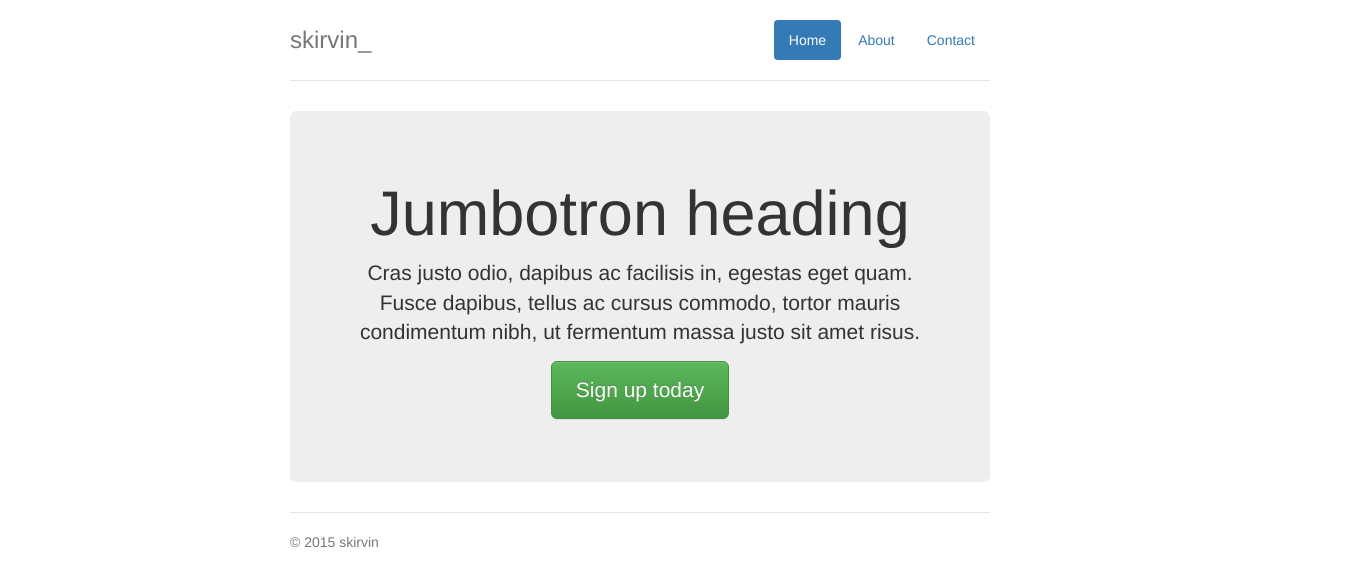
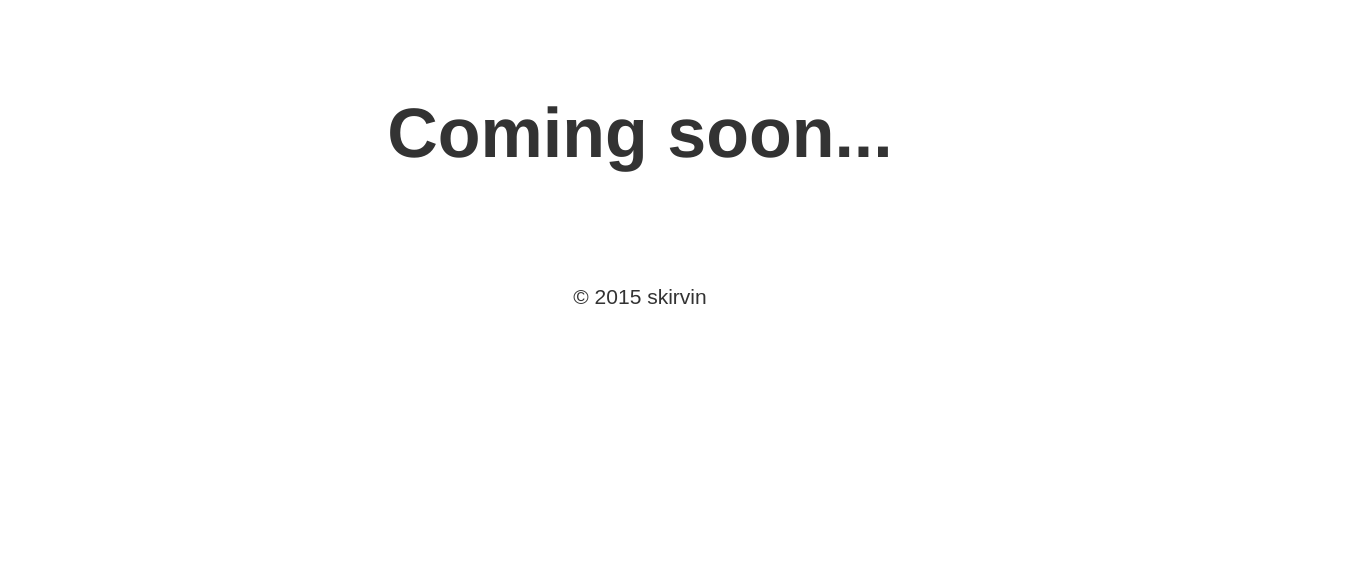
Before and after one commit to skirvin/skirvin.co.uk, a plain HTML site: page index.html in a window 1280 px wide. Shown: the whole page, 1350 px wide, since content can reach past the window. Drawn offline with nearby package versions, Linux system fonts and the light colour scheme.

Commit message:
Coming soon.

```diff
--- a/index.html
+++ b/index.html
@@ -9,94 +9,69 @@
     <meta name="author" content="">
 
     <title>skirvin.co.uk</title>
-<!-- Latest compiled and minified CSS -->
-<link rel="stylesheet" href="https://maxcdn.bootstrapcdn.com/bootstrap/3.3.6/css/bootstrap.min.css" integrity="sha384-1q8mTJOASx8j1Au+a5WDVnPi2lkFfwwEAa8hDDdjZlpLegxhjVME1fgjWPGmkzs7" crossorigin="anonymous">
+    <link rel="stylesheet" href="https://maxcdn.bootstrapcdn.com/bootstrap/3.3.6/css/bootstrap.min.css" integrity="sha384-1q8mTJOASx8j1Au+a5WDVnPi2lkFfwwEAa8hDDdjZlpLegxhjVME1fgjWPGmkzs7" crossorigin="anonymous">
+    <script src="https://maxcdn.bootstrapcdn.com/bootstrap/3.3.6/js/bootstrap.min.js" integrity="sha384-0mSbJDEHialfmuBBQP6A4Qrprq5OVfW37PRR3j5ELqxss1yVqOtnepnHVP9aJ7xS" crossorigin="anonymous"></script>
+    <style>
+      @import "compass/css3";
 
-<!-- Optional theme -->
-<link rel="stylesheet" href="https://maxcdn.bootstrapcdn.com/bootstrap/3.3.6/css/bootstrap-theme.min.css" integrity="sha384-fLW2N01lMqjakBkx3l/M9EahuwpSfeNvV63J5ezn3uZzapT0u7EYsXMjQV+0En5r" crossorigin="anonymous">
+      @import url(http://fonts.googleapis.com/css?family=Open+Sans:700);
+      @import "compass/css3/images";
 
-<!-- Latest compiled and minified JavaScript -->
-<script src="https://maxcdn.bootstrapcdn.com/bootstrap/3.3.6/js/bootstrap.min.js" integrity="sha384-0mSbJDEHialfmuBBQP6A4Qrprq5OVfW37PRR3j5ELqxss1yVqOtnepnHVP9aJ7xS" crossorigin="anonymous"></script>
-    <!-- Custom styles for this template -->
-    <style>
-      /* Space out content a bit */
+      /* CHANGE ME TO ANY COLOR TO EXPERIMENT */
+      $change-me: grey;
+
+      $brand-font: 'Open Sans', sans-serif;
+
       body {
-        padding-top: 20px;
-        padding-bottom: 20px;
+        background: lighten($change-me, 40%);
+        margin: 0;
       }
 
-      /* Everything but the jumbotron gets side spacing for mobile first views */
-      .header,
-      .marketing,
-      .footer {
-        padding-right: 15px;
-        padding-left: 15px;
+      .content {
+        padding: 75px 0;
       }
 
-      /* Custom page header */
-      .header {
-        padding-bottom: 20px;
-        border-bottom: 1px solid #e5e5e5;
-      }
-      /* Make the masthead heading the same height as the navigation */
-      .header h3 {
-        margin-top: 0;
-        margin-bottom: 0;
-        line-height: 40px;
+      .stripes-overlay {
+        position: absolute;
+        width: 100%;
+        height: 100%;
+        @include background(
+          linear-gradient(45deg,
+            rgba(255, 255, 255, .15) 25%,
+            transparent 50%,
+            transparent)
+        );
+        @include background-size(4px 4px);
+        z-index: -1;
       }
 
-      /* Custom page footer */
-      .footer {
-        padding-top: 19px;
-        color: #777;
-        border-top: 1px solid #e5e5e5;
+      h1 {
+        font-size: 5em;
+        text-align: center;
+        margin-bottom: .5em;
+      }
+      p {
+        font-size: 1.5em;
+        font-family: sans-serif;
+        font-weight: 100;
+        text-align: center;
+        color: darken(rgba($change-me, .75), 35%);
       }
 
-      /* Customize container */
-      @media (min-width: 768px) {
-        .container {
-          max-width: 730px;
-        }
-      }
-      .container-narrow > hr {
-        margin: 30px 0;
+      .brand {
+        font-family: $brand-font;
+        font-weight: 700;
+        color: rgba($change-me, .75);
       }
 
-      /* Main marketing message and sign up button */
-      .jumbotron {
-        text-align: center;
-        border-bottom: 1px solid #e5e5e5;
-      }
-      .jumbotron .btn {
-        padding: 14px 24px;
-        font-size: 21px;
-      }
+      /* the magic */
 
-      /* Supporting marketing content */
-      .marketing {
-        margin: 40px 0;
-      }
-      .marketing p + h4 {
-        margin-top: 28px;
-      }
-
-      /* Responsive: Portrait tablets and up */
-      @media screen and (min-width: 768px) {
-        /* Remove the padding we set earlier */
-        .header,
-        .marketing,
-        .footer {
-          padding-right: 0;
-          padding-left: 0;
-        }
-        /* Space out the masthead */
-        .header {
-          margin-bottom: 30px;
-        }
-        /* Remove the bottom border on the jumbotron for visual effect */
-        .jumbotron {
-          border-bottom: 0;
-        }
+      .inner-shadow {
+        @include text-shadow(
+          1px 2px 4px lighten($change-me, 45%),
+          0px 0px 0px darken($change-me, 100%),
+          0px 0px 2px lighten($change-me, 80%)
+         );
       }
     </style>
 
@@ -110,24 +85,10 @@
   <body>
 
     <div class="container">
-      <div class="header clearfix">
-        <nav>
-          <ul class="nav nav-pills pull-right">
-            <li role="presentation" class="active"><a href="#">Home</a></li>
-            <li role="presentation"><a href="#">About</a></li>
-            <li role="presentation"><a href="#">Contact</a></li>
-          </ul>
-        </nav>
-        <h3 class="text-muted">skirvin_</h3>
+      <div class="stripes-overlay"></div>
+      <div class="content">
+        <h1 class="inner-shadow brand">Coming soon...</h1>
       </div>
-
-      <div class="jumbotron">
-        <h1>Jumbotron heading</h1>
-        <p class="lead">Cras justo odio, dapibus ac facilisis in, egestas eget quam. Fusce dapibus, tellus ac cursus commodo, tortor mauris condimentum nibh, ut fermentum massa justo sit amet risus.</p>
-        <p><a class="btn btn-lg btn-success" href="#" role="button">Sign up today</a></p>
-      </div>
-
-
       <footer class="footer">
         <p>&copy; 2015 skirvin</p>
       </footer>
```
